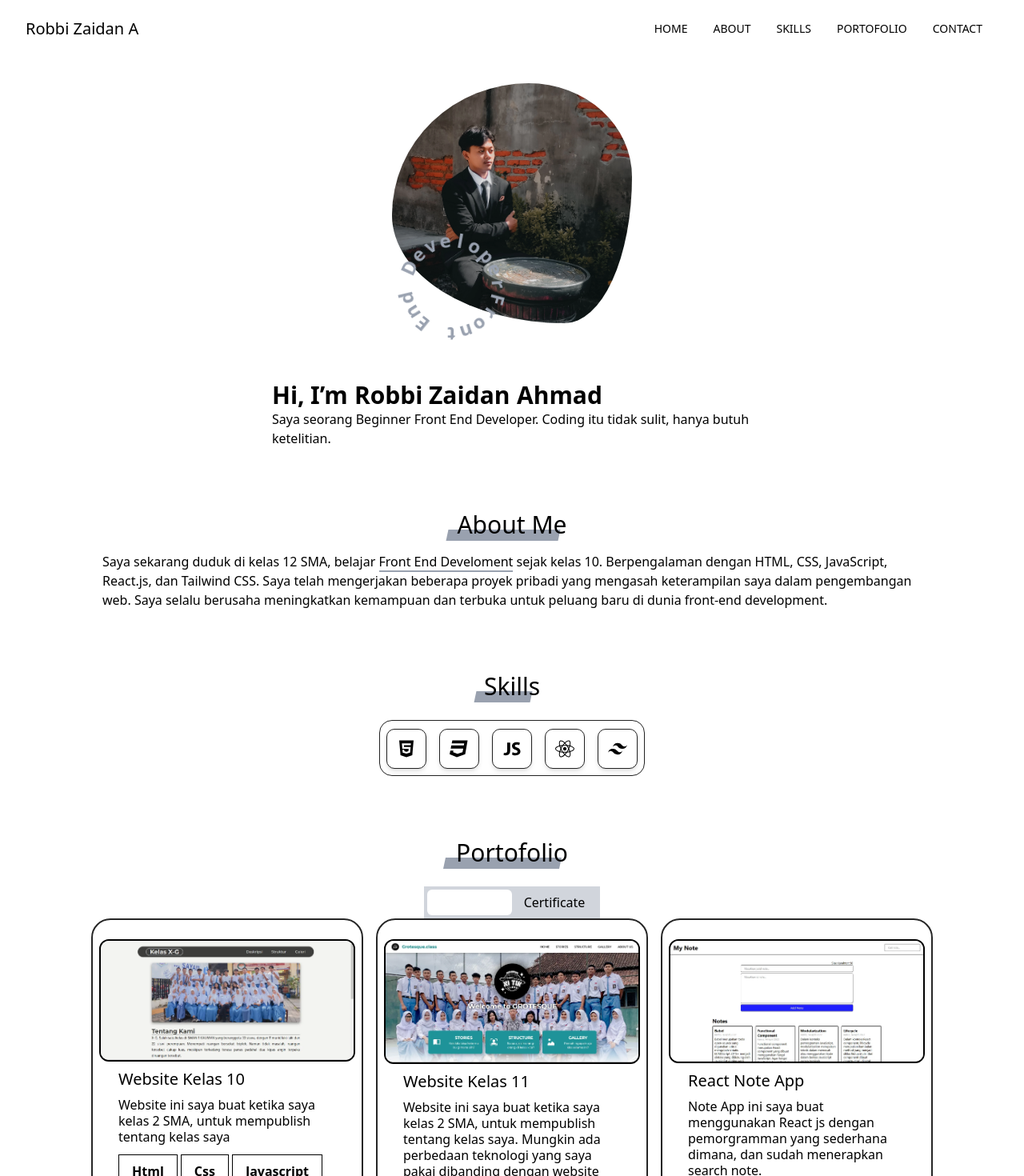
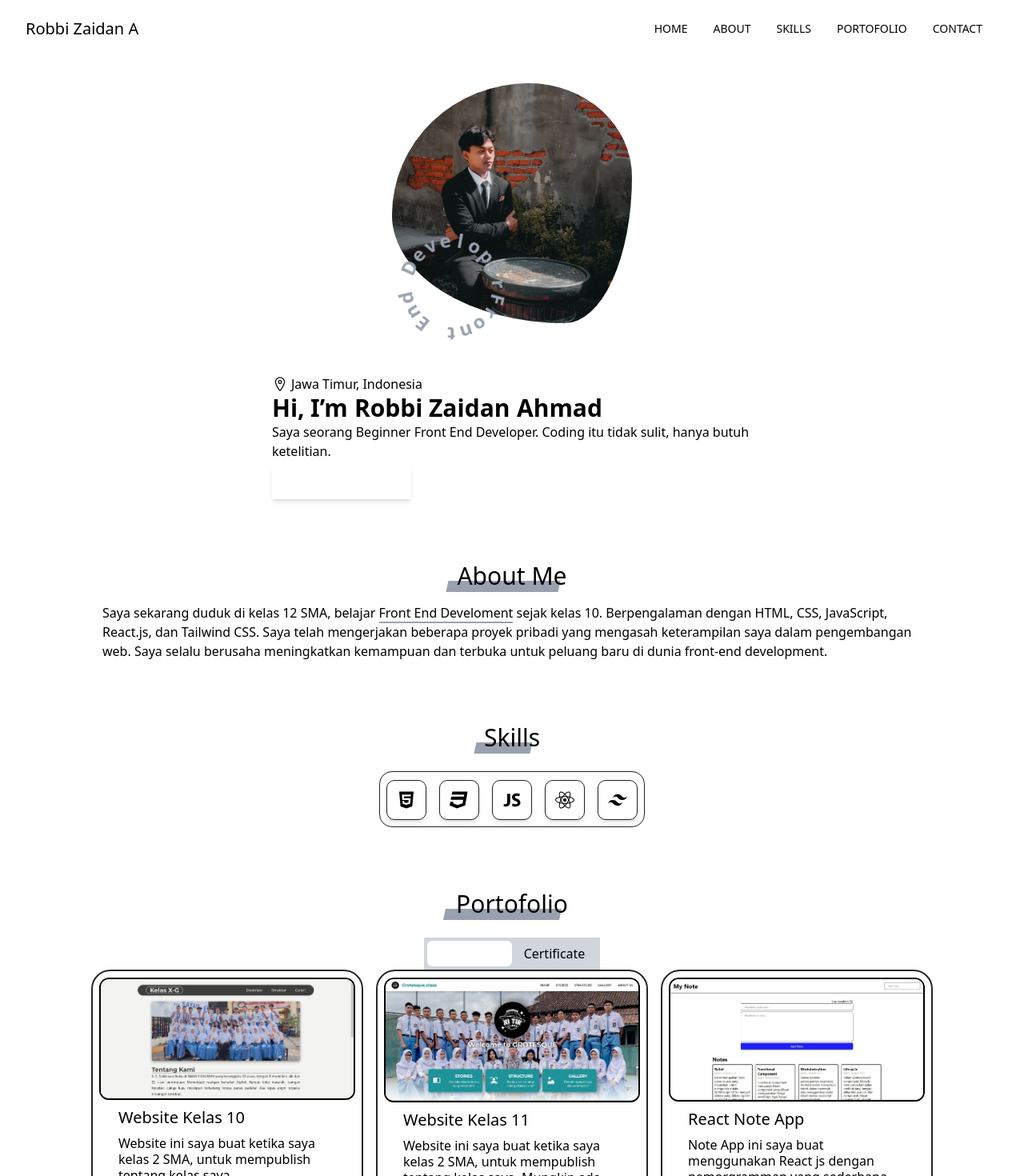
Before and after one commit to Danannme/MyPortofolio, a React (Vite) app: page / in a window 1280 px wide. Shown: the top 1470 px of the page at 80% size. Built offline with nearby package versions, Linux system fonts and the light colour scheme.

Commit message:
upgrade home section
- menambahkan lokasi saya dan button untuk menuju ke about me

```diff
--- a/src/Components/FormContact.jsx
+++ b/src/Components/FormContact.jsx
@@ -118,15 +118,8 @@ export default function FormContact() {
                         />
                     </div>
                 </div>
-                {/* <button
-                    class="mt-4 w-full rounded-md bg-black py-2 px-4 border border-transparent text-center text-sm text-white transition-all shadow-md hover:shadow-lg focus:bg-slate-700 focus:shadow-none active:bg-slate-700 active:shadow-none disabled:pointer-events-none disabled:opacity-50 disabled:shadow-none cursor-pointer"
-                    type="submit"
-                    loading={isLoading == true ? true : false}
-                    >
-                    Send
-                    </button> */}
                 <Button
-                    class="w-full rounded-md bg-black py-2 px-4 border border-transparent text-center text-sm text-white transition-all shadow-md hover:shadow-lg focus:bg-slate-700 focus:shadow-none active:bg-slate-700 active:shadow-none disabled:pointer-events-none disabled:opacity-50 disabled:shadow-none cursor-pointer"
+                    class="w-full rounded-md bg-black py-2 px-4 border border-transparent text-center text-sm text-white transition-all shadow-md focus:bg-slate-700 focus:shadow-none active:bg-slate-700 active:shadow-none disabled:pointer-events-none disabled:opacity-50 disabled:shadow-none cursor-pointer!"
                     type="submit"
                     fullWidth
                     loading={isLoading == true ? true : false}
--- a/src/Components/Home.jsx
+++ b/src/Components/Home.jsx
@@ -3,12 +3,16 @@ import CircularText from "../Elements/CircularText";
 import BlurText from "../Elements/BlurText";
 import DecryptedText from "../Elements/DecryptedText";
 
+import { Typography, Button } from "@material-tailwind/react";
+import { IoLocationOutline } from "react-icons/io5";
+import { MdOutlineArrowRightAlt } from "react-icons/md";
+
 const Home = () => {
     return (
-        <div className="home grid gap-18">
+        <div className="home grid gap-16">
             <div className="relative w-fit mx-auto mt-8">
                 <TiltedCard
-                    imageSrc="/public/img/IMG-20250125-WA0074.webp"
+                    imageSrc="/img/IMG-20250125-WA0074.webp"
                     containerHeight="300px"
                     containerWidth="300px"
                     imageHeight="300px"
@@ -29,6 +33,10 @@ const Home = () => {
                 </div>
             </div>
             <div className="home-sub-text max-w-[600px] w-[80%] mx-auto">
+                <Typography variant="h6" className="flex gap-1 items-center">
+                    <IoLocationOutline size={20} />
+                    Jawa Timur, Indonesia
+                </Typography>
                 <BlurText
                     text="Hi, I’m Robbi Zaidan Ahmad"
                     delay={150}
@@ -44,6 +52,14 @@ const Home = () => {
                     maxIterations={10}
                     sequential={true}
                 />
+                <a href="#about">
+                    <Button
+                        size="sm"
+                        className="flex mt-2 items-center gap-2 cursor-pointer"
+                    >
+                        Discover More <MdOutlineArrowRightAlt size={20} />
+                    </Button>
+                </a>
             </div>
         </div>
     );
--- a/src/Components/Portofolio.jsx
+++ b/src/Components/Portofolio.jsx
@@ -19,7 +19,7 @@ const Portofolio = () => {
             value: "project",
             element: [
                 <CardPorto
-                    imgSrc={"/public/img/project image/websiteKelas10.webp"}
+                    imgSrc={"/img/project image/websiteKelas10.webp"}
                     title={"Website Kelas 10"}
                     desc={
                         "Website ini saya buat ketika saya kelas 2 SMA, untuk mempublish tentang kelas saya"
@@ -29,7 +29,7 @@ const Portofolio = () => {
                     btnText={"Visit"}
                 />,
                 <CardPorto
-                    imgSrc={"/public/img/project image/websiteKelas11.webp"}
+                    imgSrc={"/img/project image/websiteKelas11.webp"}
                     title={"Website Kelas 11"}
                     desc={
                         "Website ini saya buat ketika saya kelas 2 SMA, untuk mempublish tentang kelas saya. Mungkin ada perbedaan teknologi yang saya pakai dibanding dengan website yang sebelumnya."
@@ -45,7 +45,7 @@ const Portofolio = () => {
                     btnText={"Visit"}
                 />,
                 <CardPorto
-                    imgSrc={"/public/img/project image/noteAppRaect.webp"}
+                    imgSrc={"/img/project image/noteAppRaect.webp"}
                     title={"React Note App"}
                     desc={
                         "Note App ini saya buat menggunakan React js dengan pemorgramman yang sederhana dimana, dan sudah menerapkan search note."
@@ -61,7 +61,7 @@ const Portofolio = () => {
             value: "certificate",
             element: [
                 <CardPorto
-                    imgSrc={"/public/img/project image/sertifikatReact.webp"}
+                    imgSrc={"/img/project image/sertifikatReact.webp"}
                     title={"Sertifikat React Js"}
                     desc={
                         "Sertifikat ini saya dapatkan setelah penyelesaikan pelatihan React Js di Dicoding."
--- a/src/Elements/DecryptedText.jsx
+++ b/src/Elements/DecryptedText.jsx
@@ -218,7 +218,7 @@ export default function DecryptedText({
         >
             <span className="sr-only">{displayText}</span>
 
-            <span aria-hidden="true">
+            <span aria-hidden="true" className="">
                 {displayText.split("").map((char, index) => {
                     const isRevealedOrDone =
                         revealedIndices.has(index) ||
--- a/tailwind.config.js
+++ b/tailwind.config.js
@@ -4,7 +4,17 @@ const withMT = require("@material-tailwind/react/utils/withMT");
 module.exports = withMT({
     content: ["./index.html", "./src/**/*.{html,js,jsx}"],
     theme: {
-        extend: {},
+        extend: {
+            keyframes: {
+                shine: {
+                    "0%": { "background-position": "100%" },
+                    "100%": { "background-position": "-100%" },
+                },
+            },
+            animation: {
+                shine: "shine 5s linear infinite",
+            },
+        },
     },
     plugins: [],
 });
```
Also changed, not shown: 1 other file (tests, documents, lock files or other folders).
